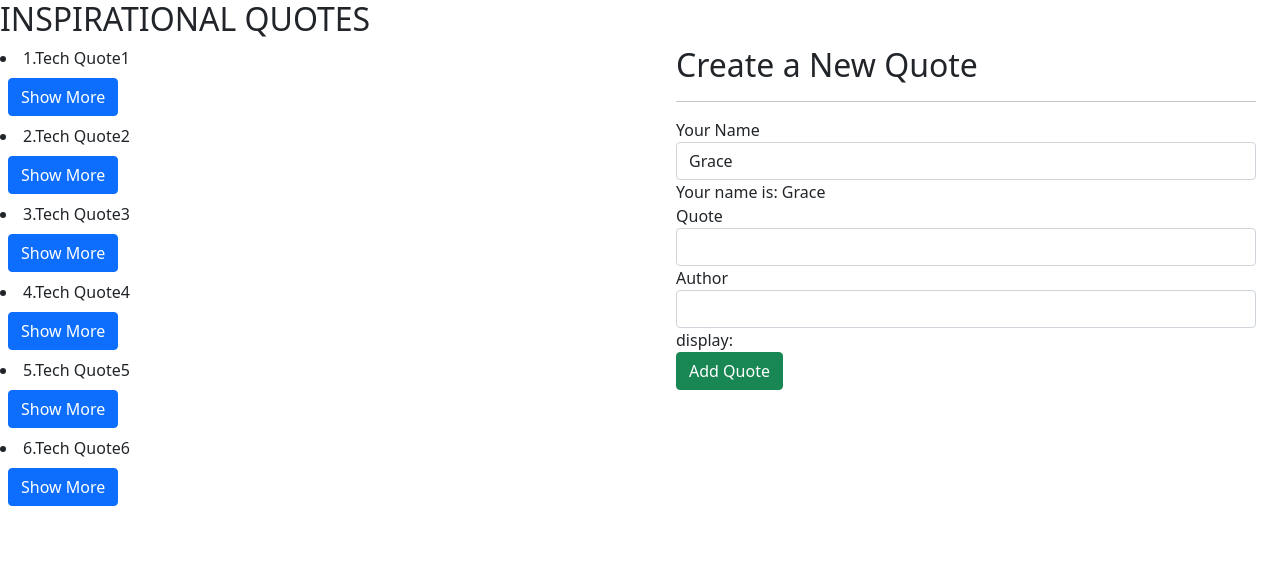
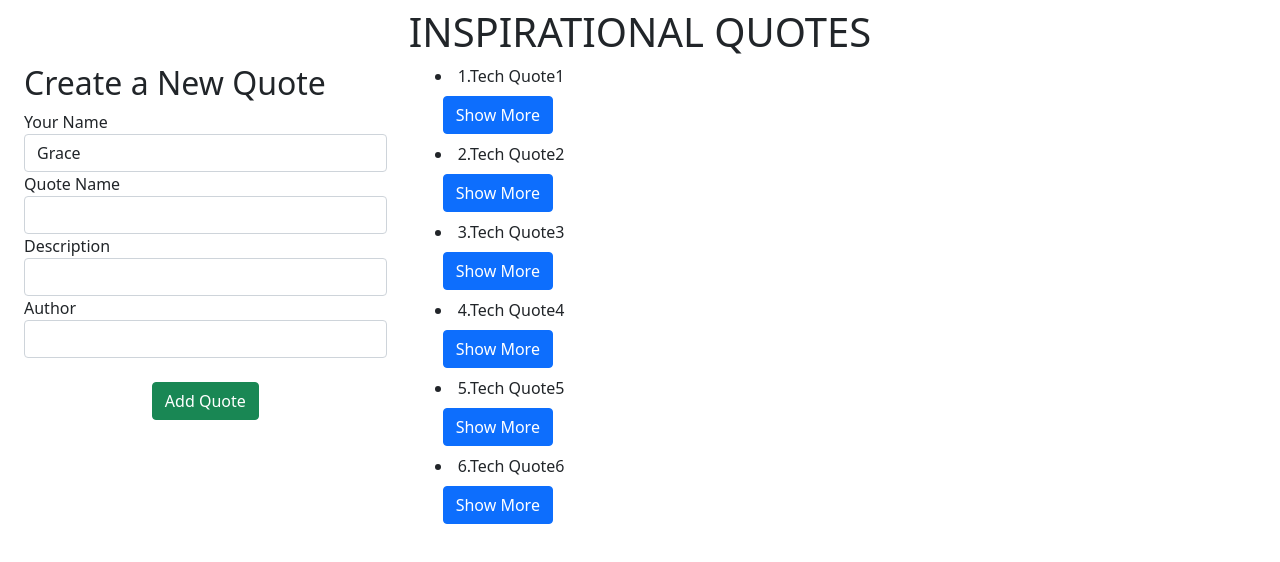
Before and after one commit to GraceMwende/Quotes-Ng, an Angular app: page / in a window 1280 px wide. Shown: the top 562 px of the page. Built offline with nearby package versions, Linux system fonts and the light colour scheme.

Commit message:
resize form

```diff
--- a/src/app/app.component.html
+++ b/src/app/app.component.html
@@ -1,2 +1,2 @@
-<h2>INSPIRATIONAL QUOTES</h2>
+<h1 class="text-center m-2">INSPIRATIONAL QUOTES</h1>
 <app-quotes></app-quotes>
--- a/src/app/quote-detail/quote-detail.component.html
+++ b/src/app/quote-detail/quote-detail.component.html
@@ -1,2 +1,3 @@
+<p>{{quote.author}}</p>
 <p>{{quote.description}}</p>
 <button class="btn btn-primary" (click)='deleteQuote(true)'>Delete</button>
--- a/src/app/quotes-form/quotes-form.component.html
+++ b/src/app/quotes-form/quotes-form.component.html
@@ -1,6 +1,5 @@
 <div class="container-fluid">
   <h2>Create a New Quote</h2>
-  <hr>
   <form (ngSubmit)="submitQuote()" #quoteForm='ngForm'>
     <div class="form-group">
       <label for="personSubmitting">Your Name</label>
@@ -10,15 +9,24 @@
         <p>*Name required</p>
       </div>
     </div>
-    Your name is: {{newQuote.personSubmitting}}
 
     <div class="form-group">
-      <label for="">Quote</label>
+      <label for="">Quote Name</label>
       <input type="text" id="" class="form-control" [(ngModel)]="newQuote.name" name="name" #name="ngModel" required>
       <div [hidden]="name.valid || name.pristine" class="text-danger">
         <p>*Must indicate a quote</p>
       </div>
-      {{newQuote.name}}
+
+    </div>
+
+    <div class="form-group">
+      <label for="">Description</label>
+      <input type="text" id="" class="form-control" [(ngModel)]="newQuote.description" name="description"
+        #description="ngModel" required>
+      <div [hidden]="description.valid || description.pristine" class="text-danger">
+        <p>*Must indicate a quote</p>
+      </div>
+
     </div>
 
     <div class="form-group">
@@ -28,9 +36,11 @@
       <div [hidden]="author.valid || author.pristine" class="text-danger">
         <p>*Please enter an author</p>
       </div>
-      display: {{newQuote.author}}
+
     </div>
 
-    <button class="btn btn-success">Add Quote</button>
+    <div class="text-center">
+      <button class="btn btn-success m-4 ">Add Quote</button>
+    </div>
   </form>
 </div>
--- a/src/app/quotes/quotes.component.html
+++ b/src/app/quotes/quotes.component.html
@@ -1,4 +1,7 @@
 <div class="row">
+  <div class="col-md-4">
+    <app-quotes-form (addQuote)="addNewQuote($event)"></app-quotes-form>
+  </div>
 
   <div class="col-md-6">
     <div *ngFor='let quote of quotes;let i = index'>
@@ -9,7 +12,4 @@
     </div>
   </div>
 
-  <div class="col-md-6">
-    <app-quotes-form (addQuote)="addNewQuote($event)"></app-quotes-form>
-  </div>
 </div>
```
